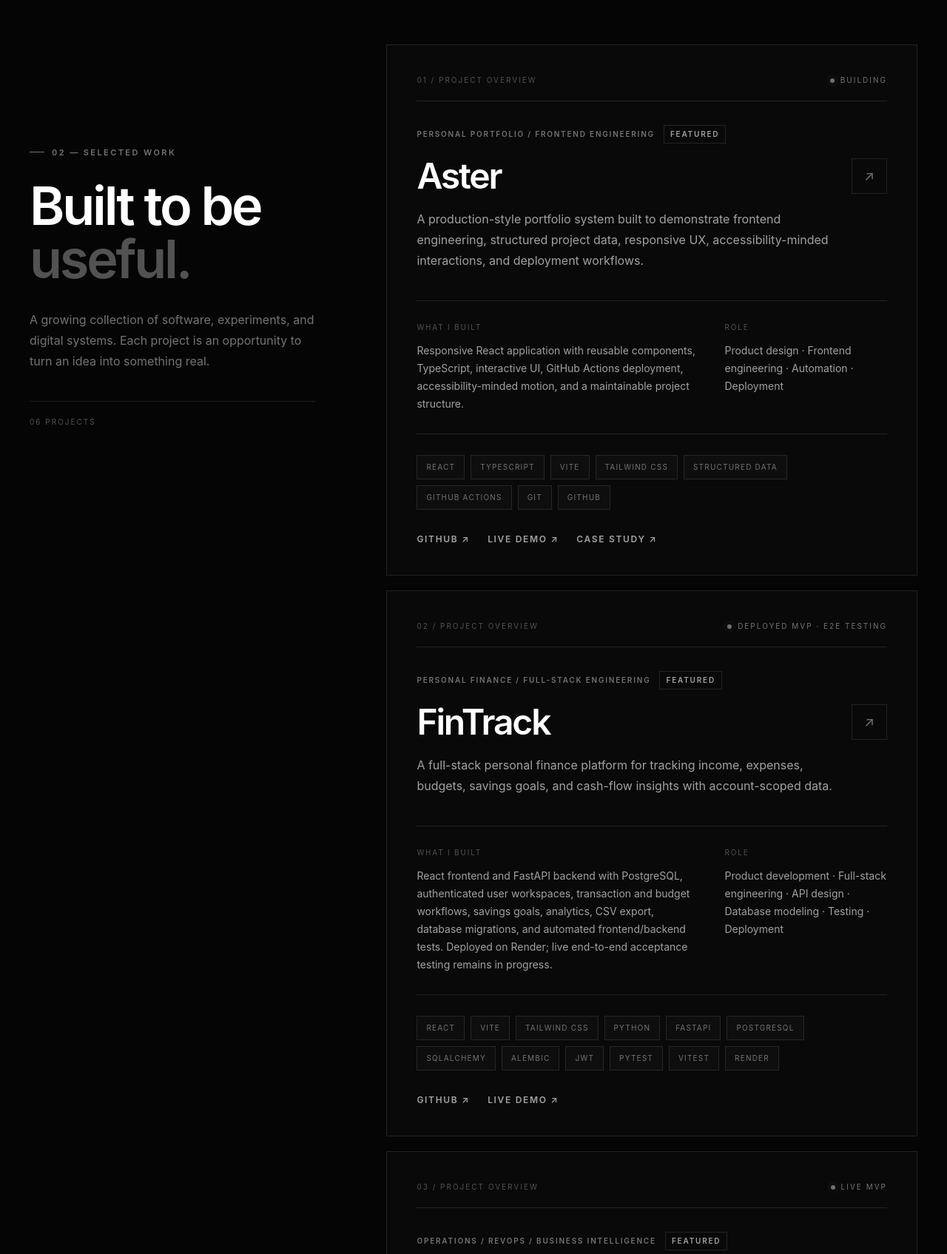
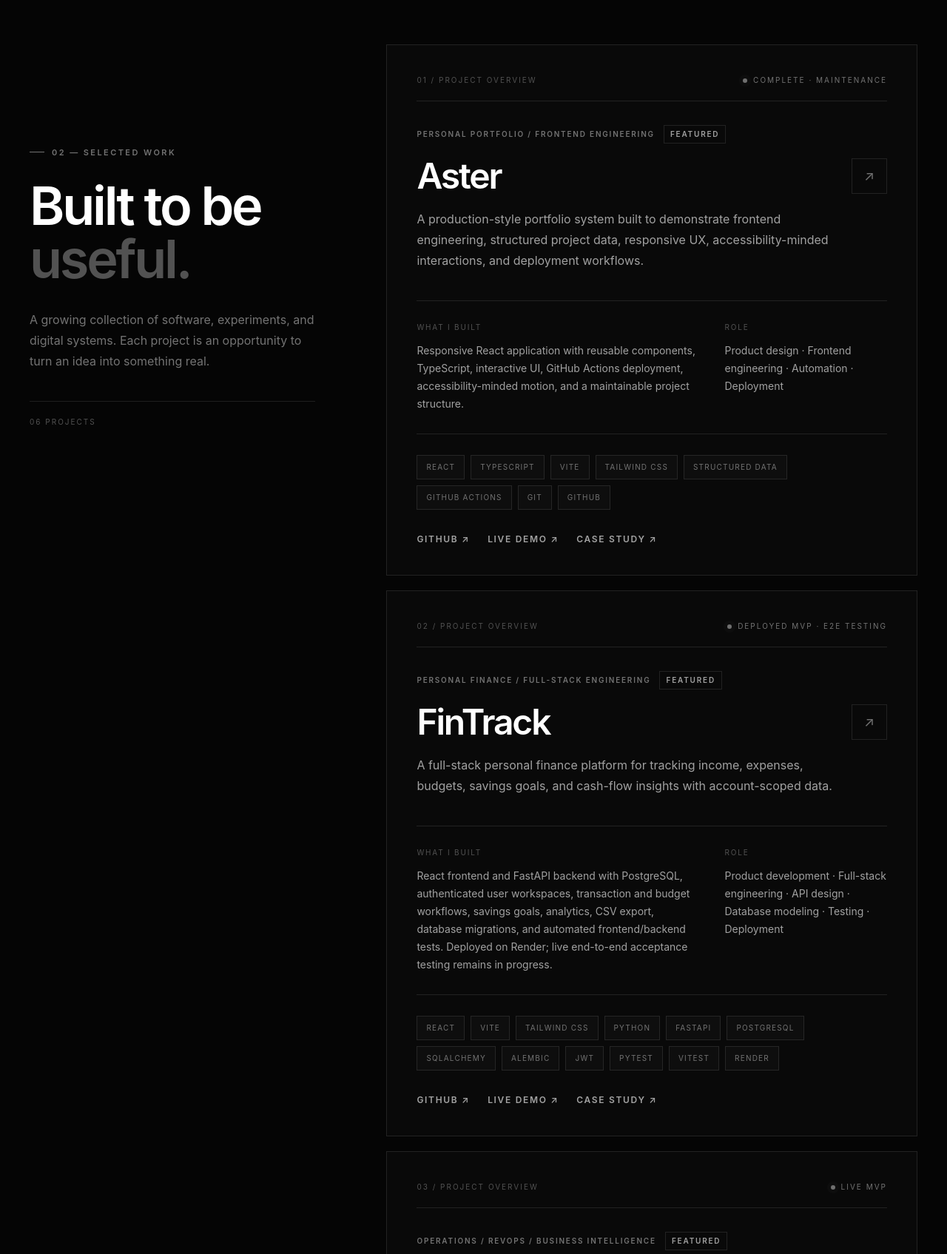
Before and after one commit to matteojose3112-bit/aster, a React (Vite) app in the folder portfolio/: page / in a window 1280 px wide. Shown: the part 2834-4529 px from the top of the page at 74% size. Built offline with nearby package versions, Linux system fonts and the light colour scheme.

Commit message:
Link FinTrack case study and close Aster status

```diff
--- a/portfolio/src/data/projects.ts
+++ b/portfolio/src/data/projects.ts
@@ -22,7 +22,7 @@ export const projects: Project[] = [
       "Responsive React application with reusable components, TypeScript, interactive UI, GitHub Actions deployment, accessibility-minded motion, and a maintainable project structure.",
     role: "Product design · Frontend engineering · Automation · Deployment",
     technologies: ["React", "TypeScript", "Vite", "Tailwind CSS", "Structured Data", "GitHub Actions", "Git", "GitHub"],
-    status: "Building",
+    status: "Complete · Maintenance",
     featured: true,
     github: "https://github.com/matteojose3112-bit/aster",
     demo: "https://matteojose3112-bit.github.io/aster/",
@@ -41,6 +41,7 @@ export const projects: Project[] = [
     featured: true,
     github: "https://github.com/matteojose3112-bit/fintrack",
     demo: "https://fintrack-web-int6.onrender.com",
+    caseStudy: "https://github.com/matteojose3112-bit/aster/blob/master/docs/case-studies/fintrack.md",
   },
   {
     title: "OpsFlow",
```
